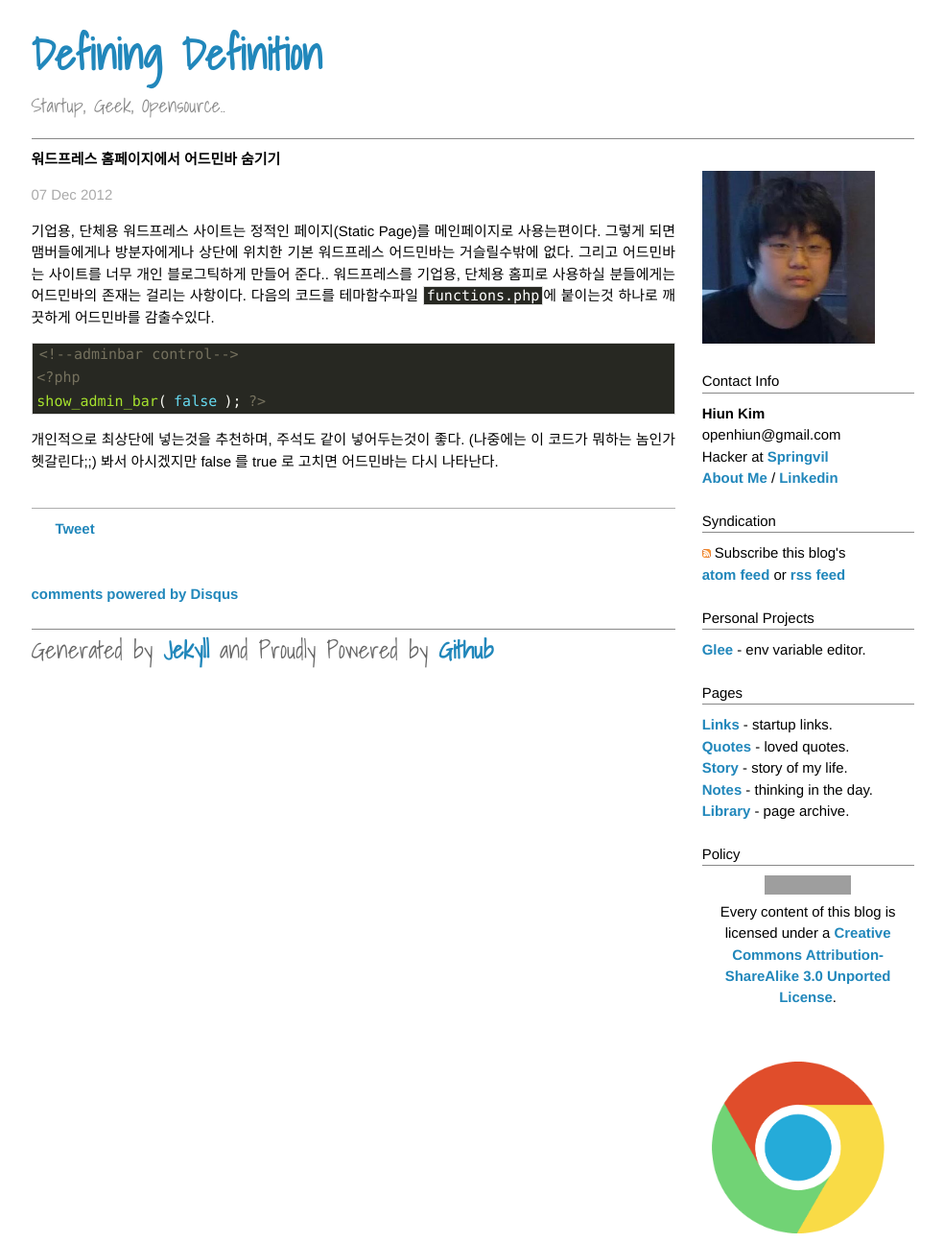
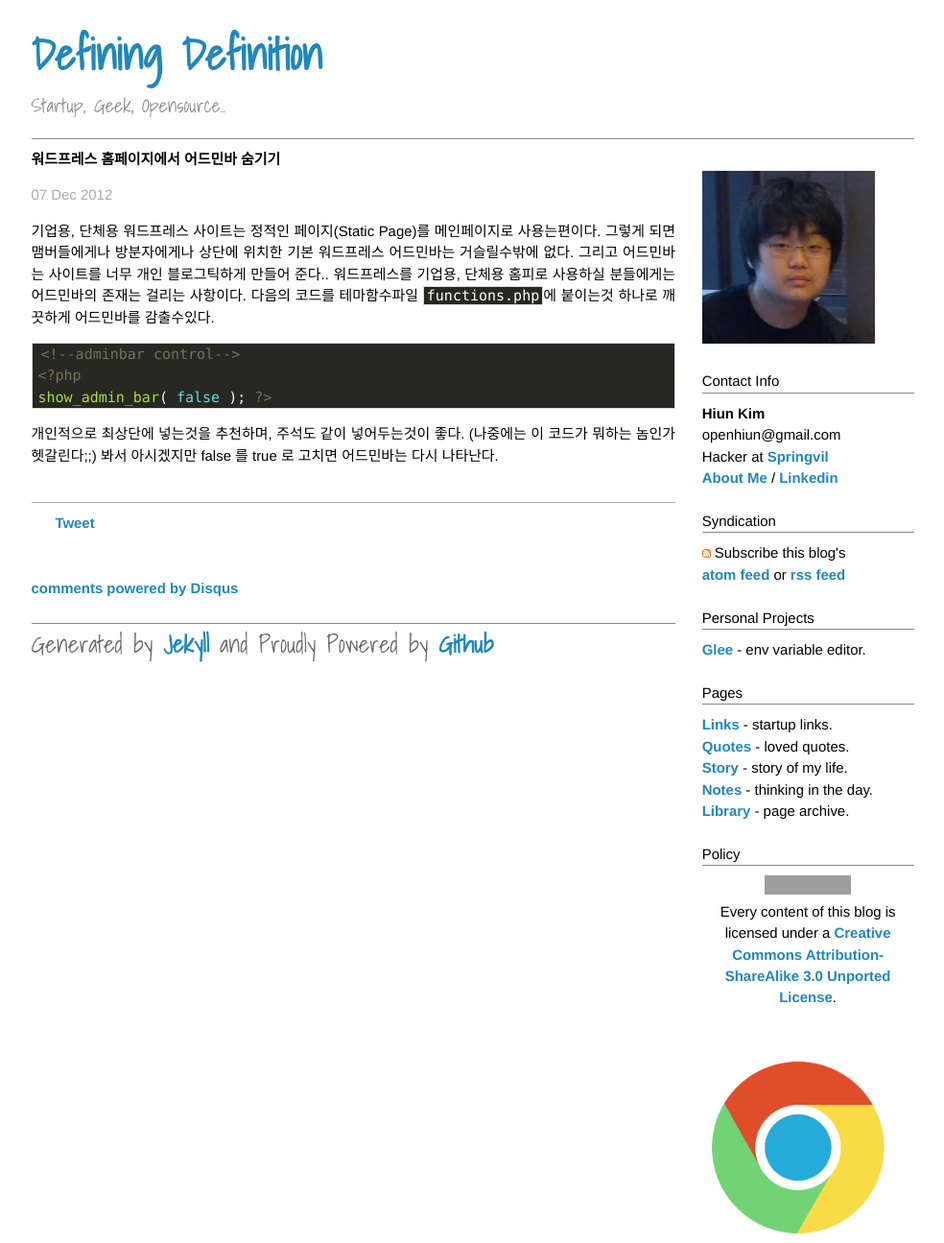
Before and after one commit to Gorski4123/openhiun.github.com, a Jekyll site: the page built from _posts/2012-12-07-how-to-hide-adminbar-in-wordpress.md, in a window 1280 px wide. Shown: the whole page at 96% size, without its empty margins (160-1144 px from the left). Built offline with Jekyll 4.4.1, drawn with Linux system fonts in a browser that asks for light colours; Markdown is read by kramdown in place of the engine named in the settings; comment, search, counter and statistics services are not loaded; grey boxes are pictures that could not be loaded.

Commit message:
Update main.css

```diff
--- a/css/main.css
+++ b/css/main.css
@@ -207,11 +207,15 @@
 }
 
 pre {
+  font-family: 'Monaco', 'Lucida Console', 'Source Code Pro', sans-serif;
+  font-size: 15px;
   background-color: #272822 !important;
   color:#ffffff;
 }
 
 code {
+  font-family: 'Monaco', 'Lucida Console', 'Source Code Pro', sans-serif;
+  font-size: 15px;
   background-color: #272822 !important;
   color:#ffffff;
 }
```
